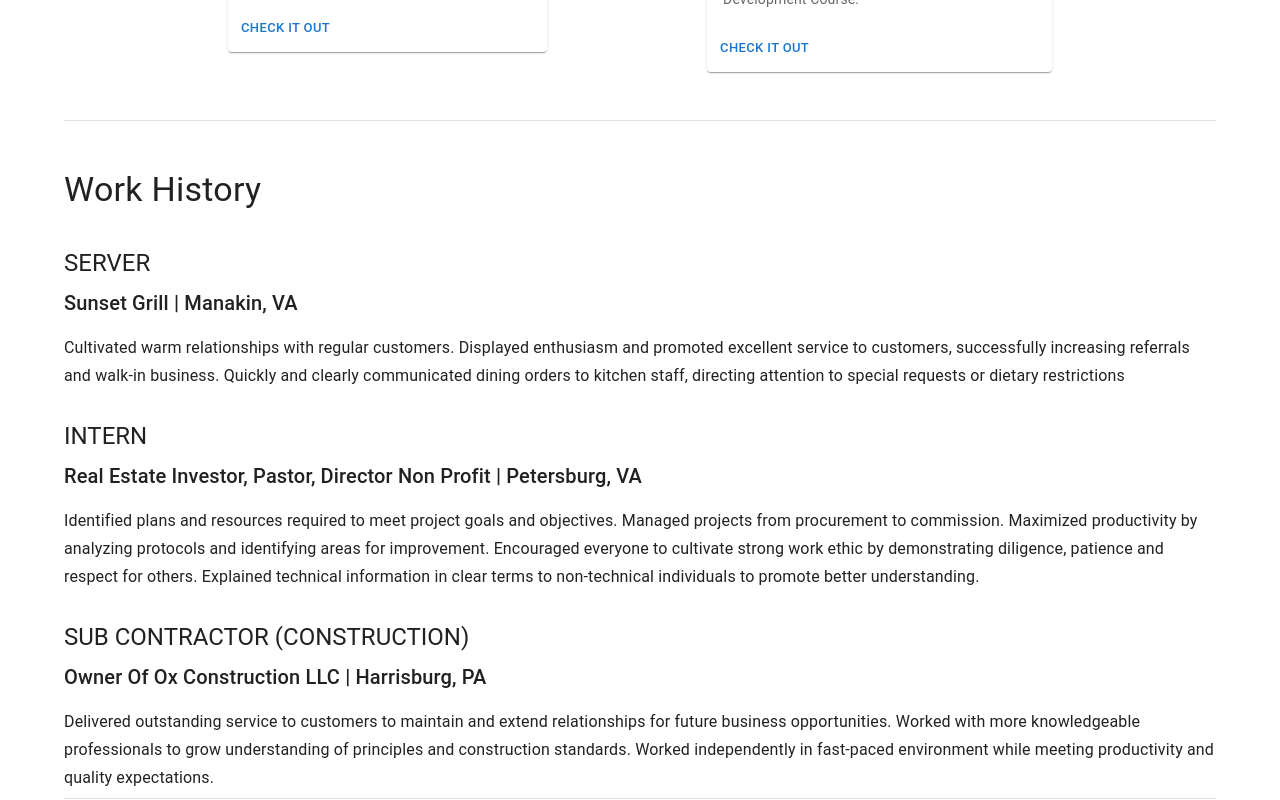
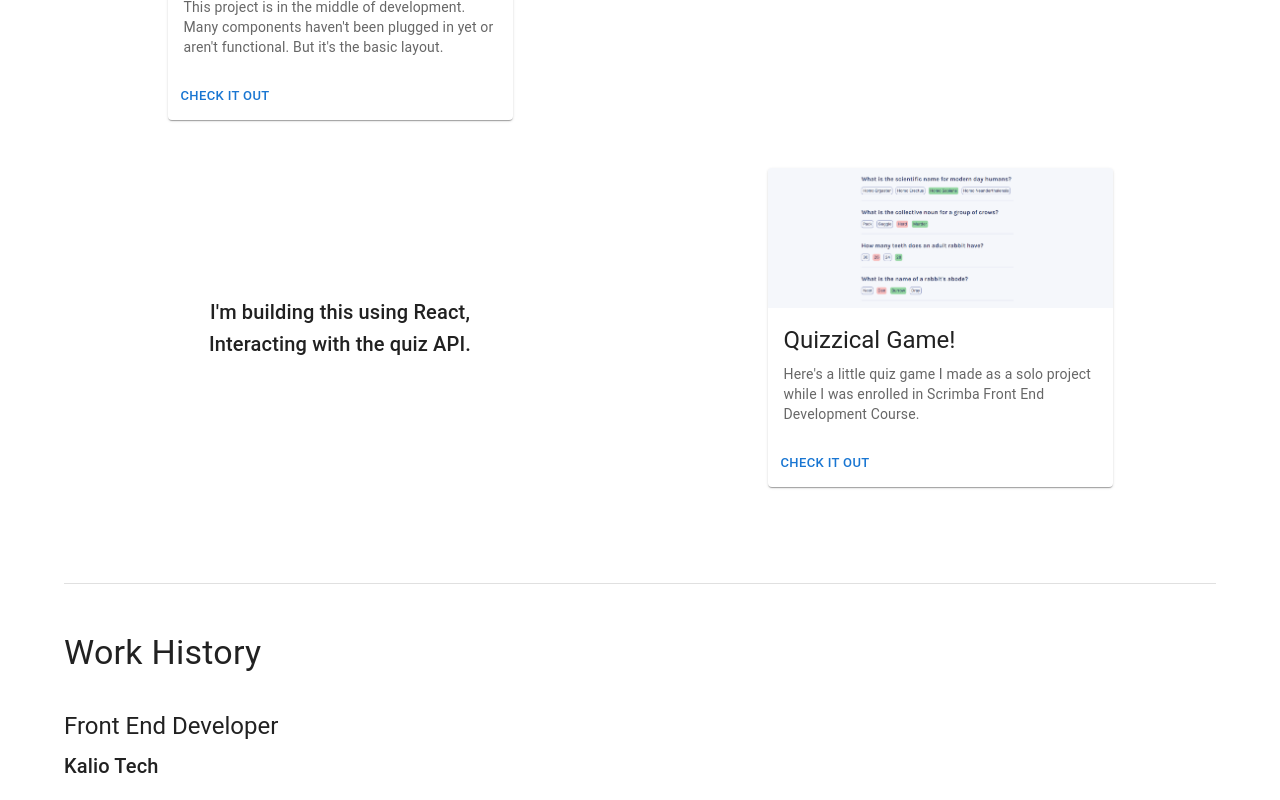
Before and after one commit to akselipalmer/portfolio-src, a React (Vite) app: page / in a window 1280 px wide. Shown: the part 960-1760 px from the top of the page. Built offline with nearby package versions, Linux system fonts and the light colour scheme.

Commit message:
updated working copy

```diff
--- a/src/App.jsx
+++ b/src/App.jsx
@@ -20,6 +20,7 @@ import { Avatar, Divider } from "@mui/material";
 import AvatarImg from "../src/assets/Avatar.jpg";
 import MyWork from "./components/MyWork";
 import MySchool from "./components/MySchool";
+import DataObjectIcon from "@mui/icons-material/DataObject";
 
 function Copyright() {
   return (
@@ -41,6 +42,7 @@ export default function Album() {
     <Box>
       <AppBar position="relative">
         <Toolbar>
+          <DataObjectIcon />
           <Typography variant="h6" color="inherit" noWrap>
             Akseli Palmer Portfolio
           </Typography>
@@ -114,12 +116,13 @@ export default function Album() {
             alignItems="center"
             flexWrap="wrap"
             pb={6}
+            pt={6}
           >
             <MediaCard />
           </Stack>
-          <Divider />
+          <Divider sx={{ pt: 6 }} />
           <MyWork />
-          <Divider />
+          <Divider sx={{ pt: 6 }} />
           <MySchool />
         </Container>
       </main>
--- a/src/components/MediaCard.jsx
+++ b/src/components/MediaCard.jsx
@@ -7,14 +7,19 @@ import Button from "@mui/material/Button";
 import Typography from "@mui/material/Typography";
 import adventureImg from "../assets/adventure-img.png";
 import quizzicalImg from "../assets/Quzzical.png";
+import { Box, Stack } from "@mui/system";
+import { Divider } from "@mui/material";
 
 export default function MediaCard() {
   const cards = [
     {
       img: adventureImg,
       title: "Adventure App",
-      description: "Here is an app that I am currently developing.",
+      description:
+        "This project is in the middle of development. Many components haven't been plugged in yet or aren't functional. But it's the basic layout.",
       link: "https://clinquant-hamster-d1a966.netlify.app/",
+      moreInfo:
+        "I'm building this using React, Material UI, Firebase & React Router.",
     },
     {
       img: quizzicalImg,
@@ -22,13 +27,30 @@ export default function MediaCard() {
       description:
         "Here's a little quiz game I made as a solo project while I was enrolled in Scrimba Front End Development Course.",
       link: "https://quizzical-solo-project.netlify.app/",
+      moreInfo: "I'm building this using React, Interacting with the quiz API.",
     },
   ];
 
   function DisplayCards() {
+    let count = 0;
     return cards.map((card) => {
+      count++;
+
       return (
-        <Card sx={{ maxWidth: 345 }} key={card.title}>
+        <Stack
+          key={card.title}
+          sx={{ width: "100%" }}
+          direction={{
+            xs: "column",
+            sm: "column",
+            md: count % 2 == 0 ? "row-reverse" : "row",
+          }}
+          spacing={{ xs: 2, sm: 4, md: 6 }}
+          flexWrap="wrap"
+          justifyContent="space-around"
+          alignItems="center"
+        >
+          <Card sx={{ maxWidth: 345 }}>
             <CardMedia
               component="img"
               height="140"
@@ -49,9 +71,22 @@ export default function MediaCard() {
               </Button>
             </CardActions>
           </Card>
+          <Typography
+            gutterBottom
+            variant="h6"
+            component="div"
+            sx={{ maxWidth: 345, textAlign: "center" }}
+          >
+            {card.moreInfo}
+          </Typography>
+        </Stack>
       );
     });
   }
 
-  return <DisplayCards />;
+  return (
+    <Stack direction="column" spacing={6} sx={{ width: "100%" }}>
+      <DisplayCards />
+    </Stack>
+  );
 }
--- a/src/components/MyWork.jsx
+++ b/src/components/MyWork.jsx
@@ -3,6 +3,12 @@ import React, { Component } from "react";
 
 export default function MyWork() {
   const history = [
+    {
+      jobTitle: "Front End Developer",
+      location: "Kalio Tech",
+      description:
+        "I'm currently working as a Front End Developer at Kalio Tech. I'm working on an Adventure application that connects explorers with local adventures. I've linked the page in my projects.",
+    },
     {
       jobTitle: "SERVER",
       location: "Sunset Grill | Manakin, VA",
```
Lines whose indentation alone changed are shown as unchanged.
